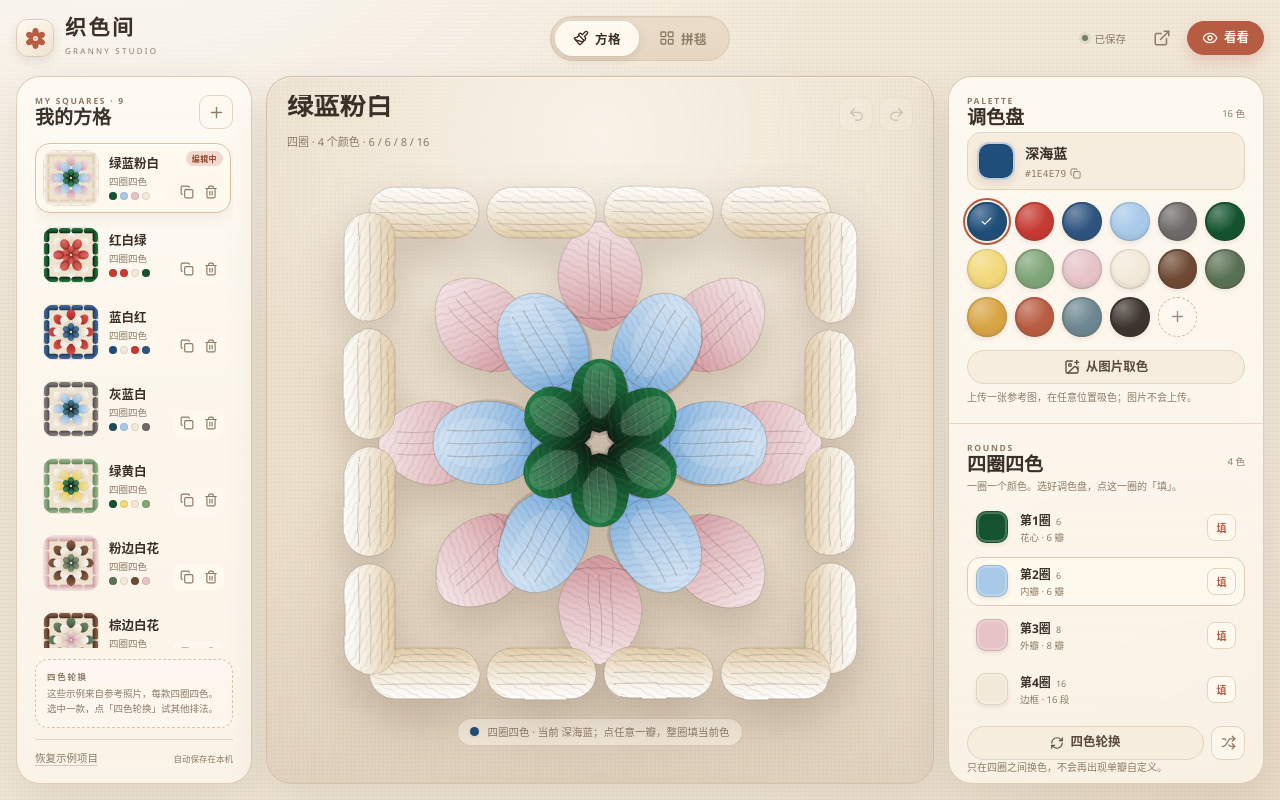
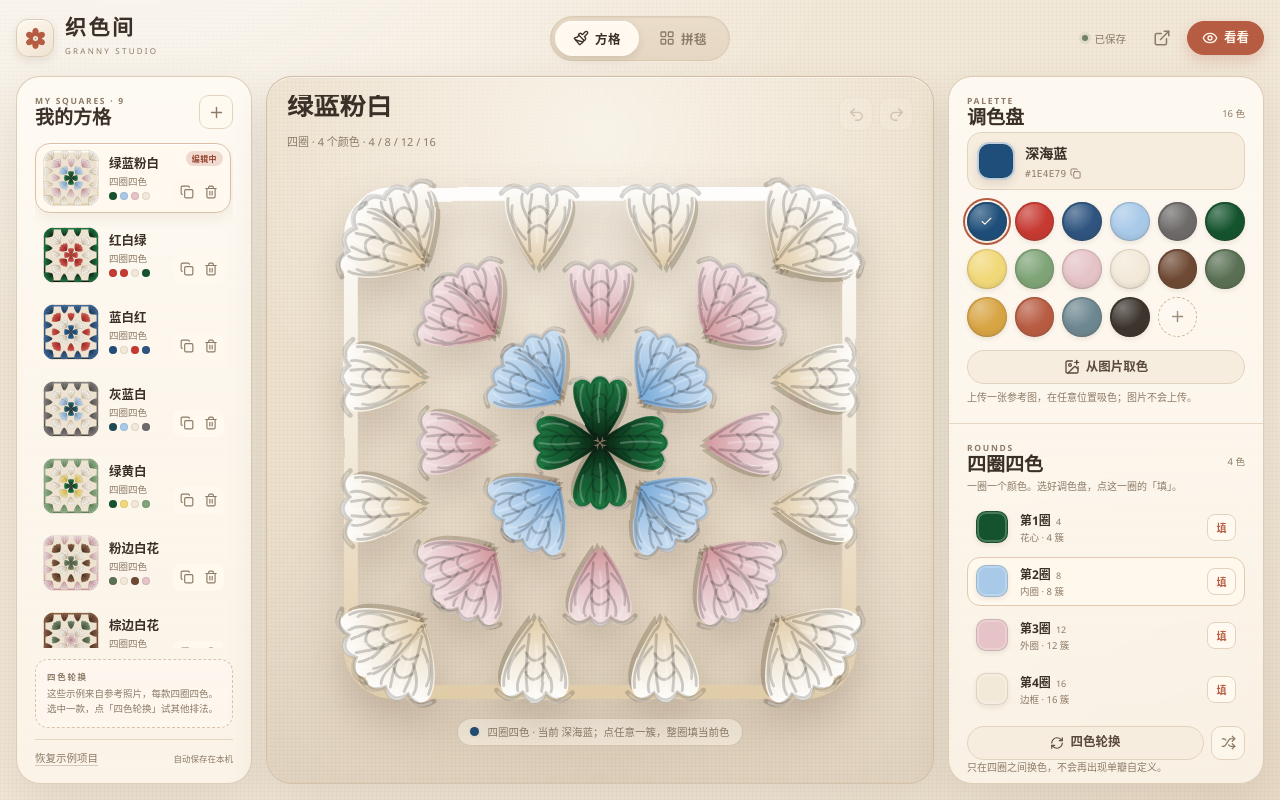
Before and after one commit to GOODDAYDAY/granny-studio, a React (Vite) app: page / in a window 1280 px wide. Built offline with nearby package versions, Linux system fonts and the light colour scheme.

Commit message:
feat: rebuild the square as the reference 4/8/12/16 three-dc cluster granny square

```diff
--- a/src/components/SquareEditor.tsx
+++ b/src/components/SquareEditor.tsx
@@ -65,7 +65,7 @@ export default function SquareEditor() {
             spellCheck={false}
           />
           <p className="stage-sub">
-            四圈 · 4 个颜色 · 6 / 6 / 8 / 16
+            四圈 · 4 个颜色 · 4 / 8 / 12 / 16
           </p>
         </div>
         <div className="stage-actions">
@@ -103,7 +103,7 @@ export default function SquareEditor() {
         </div>
         <div className="stage-hint">
           <span className="hint-dot" style={{ background: activeColor }} />
-          四圈四色 · 当前 {activeColorName}；点任意一瓣，整圈填当前色
+          四圈四色 · 当前 {activeColorName}；点任意一簇，整圈填当前色
         </div>
       </div>
     </>
--- a/src/domain/geometry.ts
+++ b/src/domain/geometry.ts
@@ -4,134 +4,123 @@ export const FLOWER_VIEW_SIZE = 9.2
 export const FLOWER_HALF = FLOWER_VIEW_SIZE / 2
 export const FLOWER_VIEW_BOX = `${-FLOWER_HALF} ${-FLOWER_HALF} ${FLOWER_VIEW_SIZE} ${FLOWER_VIEW_SIZE}`
 
-const RAD = Math.PI / 180
+/**
+ * The reference svg draws the square in a 252 × 252 box with clusters whose
+ * 3-dc unit is about 34 units tall including the top chain. 268 units covers
+ * the full square including those tips, so this maps it into the 9.2 tile.
+ */
+export const FLOWER_SCALE = FLOWER_VIEW_SIZE / 268
 
-export interface RadialPiece {
+export interface ClusterPiece {
   regionId: string
   layer: LayerId
-  kind: 'petal' | 'puff' | 'cluster'
   cx: number
   cy: number
   rotation: number
-  length: number
-  width: number
-}
-
-export interface BorderPiece {
-  regionId: string
-  layer: 'border'
-  cx: number
-  cy: number
-  rotation: number
-  length: number
-  width: number
+  scale: number
 }
 
 export interface FlowerGeometry {
-  petals: RadialPiece[]
-  puffs: RadialPiece[]
-  clusters: RadialPiece[]
-  border: BorderPiece[]
-  centerHole: { radius: number }
-  cornerHoles: { cx: number; cy: number; radius: number }[]
+  center: ClusterPiece[]
+  inner: ClusterPiece[]
+  outer: ClusterPiece[]
+  border: ClusterPiece[]
+  outline: {
+    x: number
+    y: number
+    size: number
+    rx: number
+    strokeWidth: number
+  }
   viewBox: string
 }
 
-function radialPiece(
+function cluster(
   regionId: string,
   layer: LayerId,
-  kind: RadialPiece['kind'],
-  angleDeg: number,
-  radius: number,
-  length: number,
-  width: number,
-): RadialPiece {
-  const angle = angleDeg * RAD
+  x: number,
+  y: number,
+  rotation: number,
+  scale: number,
+): ClusterPiece {
   return {
     regionId,
     layer,
-    kind,
-    cx: Math.cos(angle) * radius,
-    cy: Math.sin(angle) * radius,
-    rotation: angleDeg + 90,
-    length,
-    width,
+    cx: x * FLOWER_SCALE,
+    cy: y * FLOWER_SCALE,
+    rotation,
+    scale: FLOWER_SCALE * scale,
   }
 }
 
 export function flowerGeometry(): FlowerGeometry {
-  const petals = Array.from({ length: 6 }, (_, index) =>
-    radialPiece(
-      `petal-${index}`,
-      'center',
-      'petal',
-      -90 + index * 60,
-      0.82,
-      1.28,
-      1.02,
-    ),
-  )
+  const center = [
+    cluster('petal-0', 'center', 0, -3, 0, 0.95),
+    cluster('petal-1', 'center', 3, 0, 90, 0.95),
+    cluster('petal-2', 'center', 0, 3, 180, 0.95),
+    cluster('petal-3', 'center', -3, 0, 270, 0.95),
+  ]
 
-  const puffs = Array.from({ length: 6 }, (_, index) =>
-    radialPiece(
-      `puff-${index}`,
-      'puff',
-      'puff',
-      -60 + index * 60,
-      1.95,
-      1.9,
-      1.48,
-    ),
-  )
+  const inner = [
+    cluster('puff-0', 'puff', -23, -23, -22, 1.05),
+    cluster('puff-1', 'puff', -23, -23, -68, 1.05),
+    cluster('puff-2', 'puff', 23, -23, 22, 1.05),
+    cluster('puff-3', 'puff', 23, -23, 68, 1.05),
+    cluster('puff-4', 'puff', 23, 23, 158, 1.05),
+    cluster('puff-5', 'puff', 23, 23, 112, 1.05),
+    cluster('puff-6', 'puff', -23, 23, -158, 1.05),
+    cluster('puff-7', 'puff', -23, 23, -112, 1.05),
+  ]
 
-  const clusters = Array.from({ length: 8 }, (_, index) =>
-    radialPiece(
-      `bg-${index}`,
-      'background',
-      'cluster',
-      -90 + index * 45,
-      2.9,
-      1.9,
-      1.62,
-    ),
-  )
+  const outer = [
+    cluster('bg-0', 'background', -56, -56, -20, 1.12),
+    cluster('bg-1', 'background', 0, -56, 0, 1.12),
+    cluster('bg-2', 'background', 56, -56, 20, 1.12),
+    cluster('bg-3', 'background', 56, -56, 70, 1.12),
+    cluster('bg-4', 'background', 56, 0, 90, 1.12),
+    cluster('bg-5', 'background', 56, 56, 110, 1.12),
+    cluster('bg-6', 'background', 56, 56, 160, 1.12),
+    cluster('bg-7', 'background', 0, 56, 180, 1.12),
+    cluster('bg-8', 'background', -56, 56, 200, 1.12),
+    cluster('bg-9', 'background', -56, 56, 250, 1.12),
+    cluster('bg-10', 'background', -56, 0, 270, 1.12),
+    cluster('bg-11', 'background', -56, -56, 290, 1.12),
+  ]
 
-  const b = 4
-  const borderLength = 1.9
-  const borderWidth = 0.88
-  const cornerGap = 0
-  const a = b - cornerGap - borderLength / 2
-  const step = (2 * a) / 3
-  const border: BorderPiece[] = []
+  const border = [
+    cluster('border-0', 'border', -92, -92, -18, 1.22),
+    cluster('border-1', 'border', -32, -92, 2, 1.2),
+    cluster('border-2', 'border', 32, -92, -2, 1.2),
+    cluster('border-3', 'border', 92, -92, 18, 1.22),
+    cluster('border-4', 'border', 92, -92, 72, 1.22),
+    cluster('border-5', 'border', 92, -32, 88, 1.2),
+    cluster('border-6', 'border', 92, 32, 92, 1.2),
+    cluster('border-7', 'border', 92, 92, 108, 1.22),
+    cluster('border-8', 'border', 92, 92, 162, 1.22),
+    cluster('border-9', 'border', 32, 92, 178, 1.2),
+    cluster('border-10', 'border', -32, 92, 182, 1.2),
+    cluster('border-11', 'border', -92, 92, 198, 1.22),
+    cluster('border-12', 'border', -92, 92, 252, 1.22),
+    cluster('border-13', 'border', -92, 32, 268, 1.2),
+    cluster('border-14', 'border', -92, -32, 272, 1.2),
+    cluster('border-15', 'border', -92, -92, 288, 1.22),
+  ]
 
-  for (let side = 0; side < 4; side += 1) {
-    for (let index = 0; index < 4; index += 1) {
-      const forward = side === 0 || side === 1
-      const t = forward ? -a + index * step : a - index * step
-      const rotation = side * 90
-      const cx = side === 1 ? b : side === 3 ? -b : t
-      const cy = side === 0 ? -b : side === 2 ? b : t
-      border.push({
-        regionId: `border-${side * 4 + index}`,
-        layer: 'border',
-        cx,
-        cy,
-        rotation,
-        length: borderLength,
-        width: borderWidth,
-      })
-    }
-  }
-
-  const cornerHoles: FlowerGeometry['cornerHoles'] = []
+  const outlineHalf = 126 * FLOWER_SCALE
+  const outlineSize = outlineHalf * 2
 
   return {
-    petals,
-    puffs,
-    clusters,
+    center,
+    inner,
+    outer,
     border,
-    centerHole: { radius: 0.16 },
-    cornerHoles,
+    outline: {
+      x: -outlineHalf,
+      y: -outlineHalf,
+      size: outlineSize,
+      rx: 22 * FLOWER_SCALE,
+      strokeWidth: 7 * FLOWER_SCALE,
+    },
     viewBox: FLOWER_VIEW_BOX,
   }
 }
--- a/src/domain/patterns.ts
+++ b/src/domain/patterns.ts
@@ -10,25 +10,25 @@ export interface LayerMeta {
 }
 
 export const LAYERS: LayerMeta[] = [
-  { id: 'center', name: '第1圈', hint: '花心 · 6 瓣', count: 6 },
-  { id: 'puff', name: '第2圈', hint: '内瓣 · 6 瓣', count: 6 },
-  { id: 'background', name: '第3圈', hint: '外瓣 · 8 瓣', count: 8 },
-  { id: 'border', name: '第4圈', hint: '边框 · 16 段', count: 16 },
+  { id: 'center', name: '第1圈', hint: '花心 · 4 簇', count: 4 },
+  { id: 'puff', name: '第2圈', hint: '内圈 · 8 簇', count: 8 },
+  { id: 'background', name: '第3圈', hint: '外圈 · 12 簇', count: 12 },
+  { id: 'border', name: '第4圈', hint: '边框 · 16 簇', count: 16 },
 ]
 
-const centerRegions: PatternRegion[] = Array.from({ length: 6 }, (_, index) => ({
+const centerRegions: PatternRegion[] = Array.from({ length: 4 }, (_, index) => ({
   id: `petal-${index}`,
   layer: 'center',
   index,
 }))
 
-const puffRegions: PatternRegion[] = Array.from({ length: 6 }, (_, index) => ({
+const puffRegions: PatternRegion[] = Array.from({ length: 8 }, (_, index) => ({
   id: `puff-${index}`,
   layer: 'puff',
   index,
 }))
 
-const backgroundRegions: PatternRegion[] = Array.from({ length: 8 }, (_, index) => ({
+const backgroundRegions: PatternRegion[] = Array.from({ length: 12 }, (_, index) => ({
   id: `bg-${index}`,
   layer: 'background',
   index,
--- a/src/render/FlowerSvg.tsx
+++ b/src/render/FlowerSvg.tsx
@@ -2,7 +2,7 @@ import { useMemo } from 'react'
 import type { PointerEvent as ReactPointerEvent, ReactNode } from 'react'
 import { adjustLightness } from '../domain/color'
 import { flowerGeometry } from '../domain/geometry'
-import type { FlowerGeometry, RadialPiece } from '../domain/geometry'
+import type { ClusterPiece, FlowerGeometry } from '../domain/geometry'
 import type { LayerId, SquareDesign } from '../domain/types'
 
 export function uniqueDesignColors(design: SquareDesign): string[] {
@@ -27,42 +27,6 @@ export function ColorDefs({ design, prefix }: { design: SquareDesign; prefix: st
           <stop offset="100%" stopColor={adjustLightness(hex, -13)} />
         </linearGradient>
       ))}
-      <pattern
-        id={`${prefix}-yarn`}
-        width=".22"
-        height=".22"
-        patternUnits="userSpaceOnUse"
-        patternTransform="rotate(26)"
-      >
-        <path
-          d="M0 .035 Q .055 .005 .11 .035 T .22 .035"
-          fill="none"
-          stroke="#2A1A0F"
-          strokeOpacity=".14"
-          strokeWidth=".015"
-        />
-        <path
-          d="M0 .09 Q .055 .06 .11 .09 T .22 .09"
-          fill="none"
-          stroke="#FFF8EC"
-          strokeOpacity=".16"
-          strokeWidth=".011"
-        />
-        <path
-          d="M0 .14 Q .055 .11 .11 .14 T .22 .14"
-          fill="none"
-          stroke="#2A1A0F"
-          strokeOpacity=".1"
-          strokeWidth=".012"
-        />
-        <path
-          d="M0 .19 Q .055 .16 .11 .19 T .22 .19"
-          fill="none"
-          stroke="#FFF8EC"
-          strokeOpacity=".09"
-          strokeWidth=".008"
-        />
-      </pattern>
       <filter id={`${prefix}-fuzz`} x="-18%" y="-18%" width="136%" height="136%">
         <feTurbulence
           type="fractalNoise"
@@ -74,11 +38,11 @@ export function ColorDefs({ design, prefix }: { design: SquareDesign; prefix: st
         <feDisplacementMap
           in="SourceGraphic"
           in2="noise"
-          scale=".06"
+          scale=".04"
           xChannelSelector="R"
           yChannelSelector="G"
         />
-        <feGaussianBlur stdDeviation=".005" />
+        <feGaussianBlur stdDeviation=".003" />
       </filter>
       <filter id={`${prefix}-grain`} x="0" y="0" width="100%" height="100%">
         <feTurbulence
@@ -97,270 +61,84 @@ export function ColorDefs({ design, prefix }: { design: SquareDesign; prefix: st
   )
 }
 
-function puffPath(length: number, width: number): string {
-  const h = length / 2
-  const w = width / 2
-  return [
-    `M 0 ${-h}`,
-    `C ${w * 0.65} ${-h * 0.98}, ${w * 0.98} ${-h * 0.55}, ${w * 0.98} 0`,
-    `C ${w * 0.98} ${h * 0.55}, ${w * 0.62} ${h * 0.9}, 0 ${h}`,
-    `C ${-w * 0.62} ${h * 0.9}, ${-w * 0.98} ${h * 0.55}, ${-w * 0.98} 0`,
-    `C ${-w * 0.98} ${-h * 0.55}, ${-w * 0.65} ${-h * 0.98}, 0 ${-h}`,
-    'Z',
-  ].join(' ')
-}
+const LEFT_DC =
+  'M -2,2 C -8,-6 -16,-19 -14,-27 C -12,-33 -4,-31 -3,-24 C -2,-15 0,-5 -2,2 Z'
+const RIGHT_DC =
+  'M 2,2 C 8,-6 16,-19 14,-27 C 12,-33 4,-31 3,-24 C 2,-15 0,-5 2,2 Z'
+const MIDDLE_DC =
+  'M 0,3 C -5,-6 -6,-21 -5,-28 C -3,-34 3,-34 5,-28 C 6,-21 5,-6 0,3 Z'
 
-function clusterPath(length: number, width: number): string {
-  const h = length / 2
-  const w = width / 2
-  return [
-    `M 0 ${-h}`,
-    `C ${w * 0.56} ${-h * 0.92}, ${w * 0.9} ${-h * 0.4}, ${w * 0.9} 0`,
-    `C ${w * 0.9} ${h * 0.4}, ${w * 0.56} ${h * 0.92}, 0 ${h}`,
-    `C ${-w * 0.56} ${h * 0.92}, ${-w * 0.9} ${h * 0.4}, ${-w * 0.9} 0`,
-    `C ${-w * 0.9} ${-h * 0.4}, ${-w * 0.56} ${-h * 0.92}, 0 ${-h}`,
-    'Z',
-  ].join(' ')
-}
-
-function PuffShape({
-  length,
-  width,
-  fill,
-  texture,
-  detail,
-}: {
-  length: number
-  width: number
-  fill: string
-  texture: string
-  detail: boolean
-}) {
-  const h = length / 2
-  const w = width / 2
-  const ridgeXs = [-w * 0.3, 0, w * 0.3]
+function DcCluster({ fill, detail }: { fill: string; detail: boolean }) {
   return (
-    <>
-      <path
-        d={puffPath(length, width)}
-        transform="translate(.035 .05)"
-        fill="rgba(52,32,18,.15)"
+    <g>
+      <g
+        fill="rgba(30,19,8,.20)"
+        transform="translate(1.2 2.2)"
         pointerEvents="none"
-      />
-      <path
-        className="base"
-        d={puffPath(length, width)}
+      >
+        <path d={LEFT_DC} />
+        <path d={RIGHT_DC} />
+        <path d={MIDDLE_DC} />
+      </g>
+      <g
         fill={fill}
-        stroke="rgba(56,37,23,.2)"
-        strokeWidth={0.018}
-      />
+        stroke="none"
+        strokeLinejoin="round"
+      >
+        <path className="base" d={LEFT_DC} />
+        <path className="base" d={RIGHT_DC} />
+        <path className="base" d={MIDDLE_DC} />
+      </g>
       {detail && (
         <>
-          <path
-            d={puffPath(length, width)}
-            fill={texture}
-            pointerEvents="none"
-          />
-          <path
-            d={puffPath(length, width)}
-            transform={`translate(0 ${-length * 0.07}) scale(.59 .76)`}
-            fill="rgba(255,255,255,.15)"
-            pointerEvents="none"
-          />
-          {ridgeXs.map((x, index) => (
-            <path
-              key={`puff-ridge-${index}`}
-              d={`M ${x} ${h * 0.74} C ${x + w * 0.075} ${h * 0.24}, ${x - w * 0.075} ${-h * 0.24}, ${x} ${-h * 0.74}`}
+          <g
+            stroke="rgba(0,0,0,.19)"
+            strokeWidth={1.2}
             fill="none"
-              stroke="rgba(47,28,15,.2)"
-              strokeWidth={0.021}
             strokeLinecap="round"
             pointerEvents="none"
-            />
-          ))}
-          {ridgeXs.map((x, index) => (
-            <path
-              key={`puff-ridge-light-${index}`}
-              d={`M ${x + 0.02} ${h * 0.64} C ${x + w * 0.075 + 0.02} ${h * 0.18}, ${x - w * 0.075 + 0.02} ${-h * 0.18}, ${x + 0.02} ${-h * 0.64}`}
+          >
+            <path d="M -2,0 C -8,-8 -14,-19 -13,-26" />
+            <path d="M -5,-9 C -9,-13 -12,-18 -11,-23" />
+            <path d="M -3,-16 C -6,-20 -8,-24 -7,-28" />
+            <path d="M 2,0 C 8,-8 14,-19 13,-26" />
+            <path d="M 5,-9 C 9,-13 12,-18 11,-23" />
+            <path d="M 3,-16 C 6,-20 8,-24 7,-28" />
+            <path d="M -3,-4 C -4,-13 -4,-22 -3,-28" />
+            <path d="M 3,-4 C 4,-13 4,-22 3,-28" />
+            <path d="M -4,-12 C -1,-16 2,-16 4,-12" />
+            <path d="M -4,-20 C -1,-24 2,-24 4,-20" />
+          </g>
+          <g
+            stroke="rgba(255,255,255,.23)"
+            strokeWidth={1.1}
             fill="none"
-              stroke="rgba(255,255,255,.18)"
-              strokeWidth={0.011}
             strokeLinecap="round"
             pointerEvents="none"
-            />
-          ))}
+          >
+            <path d="M -9,-14 C -11,-19 -11,-24 -9,-28" />
+            <path d="M 0,-8 C -1,-16 -1,-23 0,-29" />
+            <path d="M 9,-14 C 11,-19 11,-24 9,-28" />
+          </g>
           <path
-            d={`M ${-w * 0.7} ${h * 0.72} Q 0 ${h * 0.88} ${w * 0.7} ${h * 0.72}`}
+            d="M -16,-28 Q -11,-34 -5,-29 Q 0,-35 5,-29 Q 11,-34 16,-28"
             fill="none"
-            stroke="rgba(47,28,15,.2)"
-            strokeWidth={0.022}
+            stroke="rgba(0,0,0,.17)"
+            strokeWidth={2.1}
             strokeLinecap="round"
             pointerEvents="none"
           />
           <path
-            d={`M ${-w * 0.58} ${-h * 0.22} Q 0 ${-h * 0.32} ${w * 0.58} ${-h * 0.22}`}
+            d="M -15,-29 Q -10,-34 -5,-30 Q 0,-35 5,-30 Q 10,-34 15,-29"
             fill="none"
-            stroke="rgba(47,28,15,.09)"
-            strokeWidth={0.014}
-            pointerEvents="none"
-          />
-          <path
-            d={`M ${-w * 0.6} ${h * 0.16} Q 0 ${h * 0.25} ${w * 0.6} ${h * 0.16}`}
-            fill="none"
-            stroke="rgba(47,28,15,.08)"
-            strokeWidth={0.013}
-            pointerEvents="none"
-          />
-        </>
-      )}
-    </>
-  )
-}
-
-function ClusterShape({
-  length,
-  width,
-  fill,
-  texture,
-  detail,
-}: {
-  length: number
-  width: number
-  fill: string
-  texture: string
-  detail: boolean
-}) {
-  const h = length / 2
-  const w = width / 2
-  const ridgeXs = [-w * 0.24, 0, w * 0.24]
-  return (
-    <>
-      <path
-        className="base"
-        d={clusterPath(length, width)}
-        fill={fill}
-        stroke="rgba(56,37,23,.19)"
-        strokeWidth={0.017}
-      />
-      {detail && (
-        <>
-          <path d={clusterPath(length, width)} fill={texture} pointerEvents="none" />
-          {ridgeXs.map((x, index) => (
-            <path
-              key={`ridge-${index}`}
-              d={`M ${x} ${h * 0.66} C ${x + w * 0.06} ${h * 0.15}, ${x - w * 0.06} ${-h * 0.15}, ${x} ${-h * 0.66}`}
-              fill="none"
-              stroke="rgba(47,28,15,.18)"
-              strokeWidth={0.019}
-              strokeLinecap="round"
-              pointerEvents="none"
-            />
-          ))}
-          {ridgeXs.map((x, index) => (
-            <path
-              key={`ridge-light-${index}`}
-              d={`M ${x + 0.018} ${h * 0.58} C ${x + w * 0.06 + 0.018} ${h * 0.12}, ${x - w * 0.06 + 0.018} ${-h * 0.12}, ${x + 0.018} ${-h * 0.58}`}
-              fill="none"
-              stroke="rgba(255,255,255,.13)"
-              strokeWidth={0.011}
-              strokeLinecap="round"
-              pointerEvents="none"
-            />
-          ))}
-          <path
-            d={`M ${-w * 0.62} ${h * 0.72} Q 0 ${h * 0.86} ${w * 0.62} ${h * 0.72}`}
-            fill="none"
-            stroke="rgba(47,28,15,.18)"
-            strokeWidth={0.019}
+            stroke="rgba(255,255,255,.26)"
+            strokeWidth={1.1}
             strokeLinecap="round"
             pointerEvents="none"
           />
         </>
       )}
-    </>
-  )
-}
-
-function BorderShape({
-  length,
-  width,
-  fill,
-  texture,
-  detail,
-}: {
-  length: number
-  width: number
-  fill: string
-  texture: string
-  detail: boolean
-}) {
-  const ridgeYs = [-width * 0.22, 0, width * 0.22]
-  const x1 = -length / 2 + width * 0.2
-  const x2 = length / 2 - width * 0.2
-  return (
-    <>
-      <rect
-        className="base"
-        x={-length / 2}
-        y={-width / 2}
-        width={length}
-        height={width}
-        rx={width / 2}
-        fill={fill}
-        stroke="rgba(56,37,23,.18)"
-        strokeWidth={0.017}
-      />
-      {detail && (
-        <>
-          <rect
-            x={-length / 2}
-            y={-width / 2}
-            width={length}
-            height={width}
-            rx={width / 2}
-            fill={texture}
-            pointerEvents="none"
-          />
-          {ridgeYs.map((y, index) => (
-            <path
-              key={`border-ridge-${index}`}
-              d={`M ${x1} ${y} Q 0 ${y + 0.025} ${x2} ${y}`}
-              fill="none"
-              stroke="rgba(47,28,15,.18)"
-              strokeWidth={0.018}
-              strokeLinecap="round"
-              pointerEvents="none"
-            />
-          ))}
-          {ridgeYs.map((y, index) => (
-            <path
-              key={`border-light-${index}`}
-              d={`M ${x1 + 0.02} ${y + 0.022} Q 0 ${y + 0.047} ${x2 - 0.02} ${y + 0.022}`}
-              fill="none"
-              stroke="rgba(255,255,255,.14)"
-              strokeWidth={0.01}
-              strokeLinecap="round"
-              pointerEvents="none"
-            />
-          ))}
-          <path
-            d={`M ${-length * 0.28} ${-width * 0.34} Q 0 ${-width * 0.42} ${length * 0.28} ${-width * 0.34}`}
-            fill="none"
-            stroke="rgba(255,255,255,.12)"
-            strokeWidth={0.012}
-            pointerEvents="none"
-          />
-          <path
-            d={`M ${-length * 0.3} ${width * 0.34} Q 0 ${width * 0.42} ${length * 0.3} ${width * 0.34}`}
-            fill="none"
-            stroke="rgba(47,28,15,.16)"
-            strokeWidth={0.016}
-            strokeLinecap="round"
-            pointerEvents="none"
-          />
-        </>
-      )}
-    </>
+    </g>
   )
 }
 
@@ -378,10 +156,9 @@ function RegionShell({ id, layer, children }: RegionShellProps) {
   )
 }
 
-function radialElement(
-  piece: RadialPiece,
+function clusterElement(
+  piece: ClusterPiece,
   fill: string,
-  texture: string,
   detail: boolean,
 ) {
   return (
@@ -390,24 +167,10 @@ function radialElement(
       id={piece.regionId}
       layer={piece.layer}
     >
-      <g transform={`translate(${piece.cx} ${piece.cy}) rotate(${piece.rotation})`}>
-        {piece.kind === 'cluster' ? (
-          <ClusterShape
-            length={piece.length}
-            width={piece.width}
-            fill={fill}
-            texture={texture}
-            detail={detail}
-          />
-        ) : (
-          <PuffShape
-            length={piece.length}
-            width={piece.width}
-            fill={fill}
-            texture={texture}
-            detail={detail}
-          />
-        )}
+      <g
+        transform={`translate(${piece.cx} ${piece.cy}) rotate(${piece.rotation}) scale(${piece.scale})`}
+      >
+        <DcCluster fill={fill} detail={detail} />
       </g>
     </RegionShell>
   )
@@ -426,62 +189,63 @@ export function FlowerShapes({
 }: FlowerShapesProps) {
   const geometry = useMemo(() => flowerGeometry(), [])
   const colors = useMemo(() => uniqueDesignColors(design), [design])
-  const colorIndex = useMemo(() => new Map(colors.map((hex, index) => [hex, index])), [colors])
+  const colorIndex = useMemo(
+    () => new Map(colors.map((hex, index) => [hex, index])),
+    [colors],
+  )
   const fillFor = (hex: string) => `url(#${prefix}-g-${colorIndex.get(hex) ?? 0})`
-  const texture = `url(#${prefix}-yarn)`
+  const borderColor = design.colors['border-0'] ?? colors[0]
 
   return (
     <g
       className="flower-root"
       filter={detail ? `url(#${prefix}-fuzz)` : undefined}
     >
-      {geometry.clusters.map((piece) =>
-        radialElement(
+      <g data-layer="border" className="cluster-outline">
+        <rect
+          x={geometry.outline.x}
+          y={geometry.outline.y}
+          width={geometry.outline.size}
+          height={geometry.outline.size}
+          rx={geometry.outline.rx}
+          fill="none"
+          stroke={fillFor(borderColor)}
+          strokeWidth={geometry.outline.strokeWidth}
+          pointerEvents="stroke"
+        />
+      </g>
+
+      {geometry.border.map((piece) =>
+        clusterElement(
           piece,
           fillFor(design.colors[piece.regionId] ?? colors[0]),
-          texture,
           detail,
         ),
       )}
 
-      {geometry.puffs.map((piece) =>
-        radialElement(
+      {geometry.outer.map((piece) =>
+        clusterElement(
           piece,
           fillFor(design.colors[piece.regionId] ?? colors[0]),
-          texture,
           detail,
         ),
       )}
 
-      {geometry.petals.map((piece) =>
-        radialElement(
+      {geometry.inner.map((piece) =>
+        clusterElement(
           piece,
           fillFor(design.colors[piece.regionId] ?? colors[0]),
-          texture,
           detail,
         ),
       )}
 
-      {geometry.border.map((piece) => {
-        const color = design.colors[piece.regionId] ?? colors[0]
-        return (
-          <RegionShell
-            key={piece.regionId}
-            id={piece.regionId}
-            layer="border"
-          >
-            <g transform={`translate(${piece.cx} ${piece.cy}) rotate(${piece.rotation})`}>
-              <BorderShape
-                length={piece.length}
-                width={piece.width}
-                fill={fillFor(color)}
-                texture={texture}
-                detail={detail}
-              />
-            </g>
-          </RegionShell>
-        )
-      })}
+      {geometry.center.map((piece) =>
+        clusterElement(
+          piece,
+          fillFor(design.colors[piece.regionId] ?? colors[0]),
+          detail,
+        ),
+      )}
 
       {detail && (
         <rect
@@ -490,7 +254,7 @@ export function FlowerShapes({
           width={9.2}
           height={9.2}
           filter={`url(#${prefix}-grain)`}
-          opacity=".07"
+          opacity=".06"
           style={{ mixBlendMode: 'overlay' }}
           pointerEvents="none"
         />
@@ -531,7 +295,7 @@ export default function FlowerSvg({
         .filter(Boolean)
         .join(' ')}
       role={interactive ? 'group' : 'img'}
-      aria-label={interactive ? '点任意一瓣，把整圈填成当前色' : '六瓣花方格'}
+      aria-label={interactive ? '点任意一簇，把整圈填成当前色' : '祖母方格'}
       onPointerDown={handlePointerDown}
     >
       <defs>
```
Also changed, not shown: 8 other files (tests, documents, lock files or other folders). Lines whose indentation alone changed are shown as unchanged.
